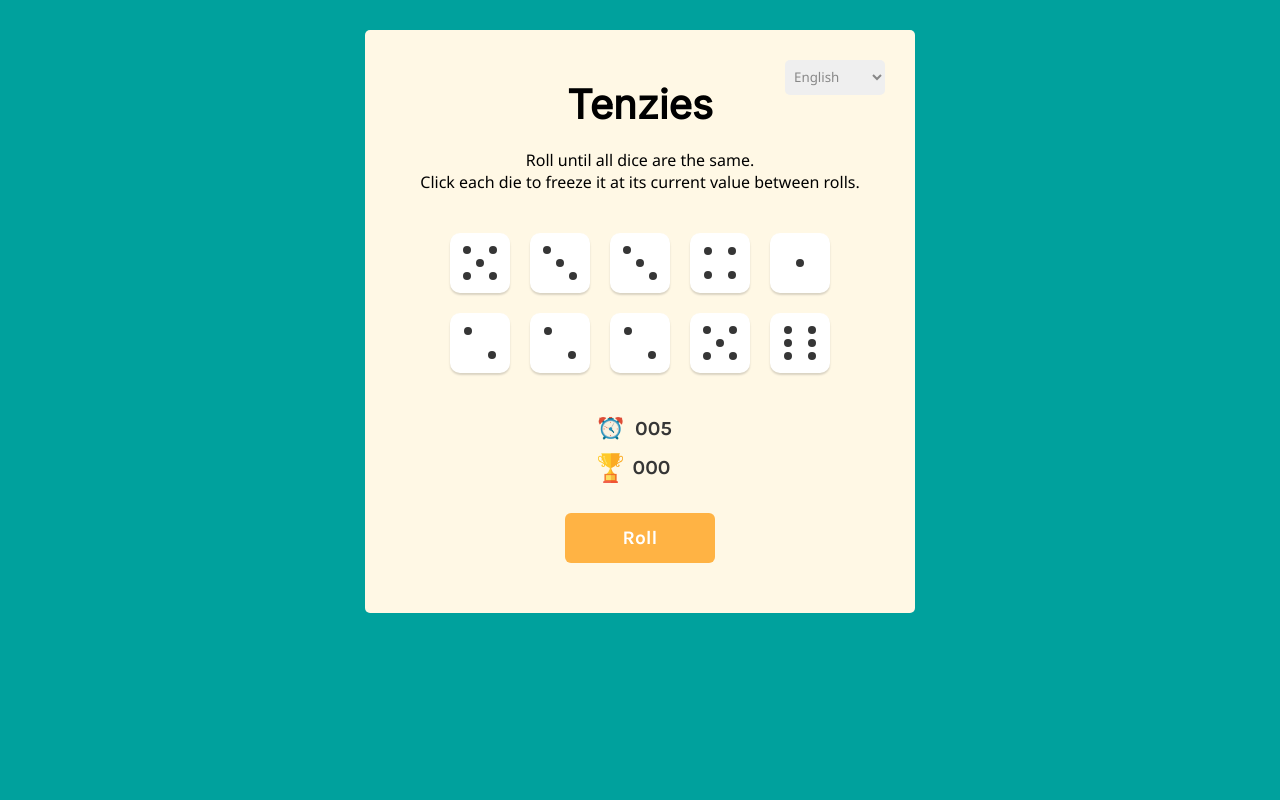
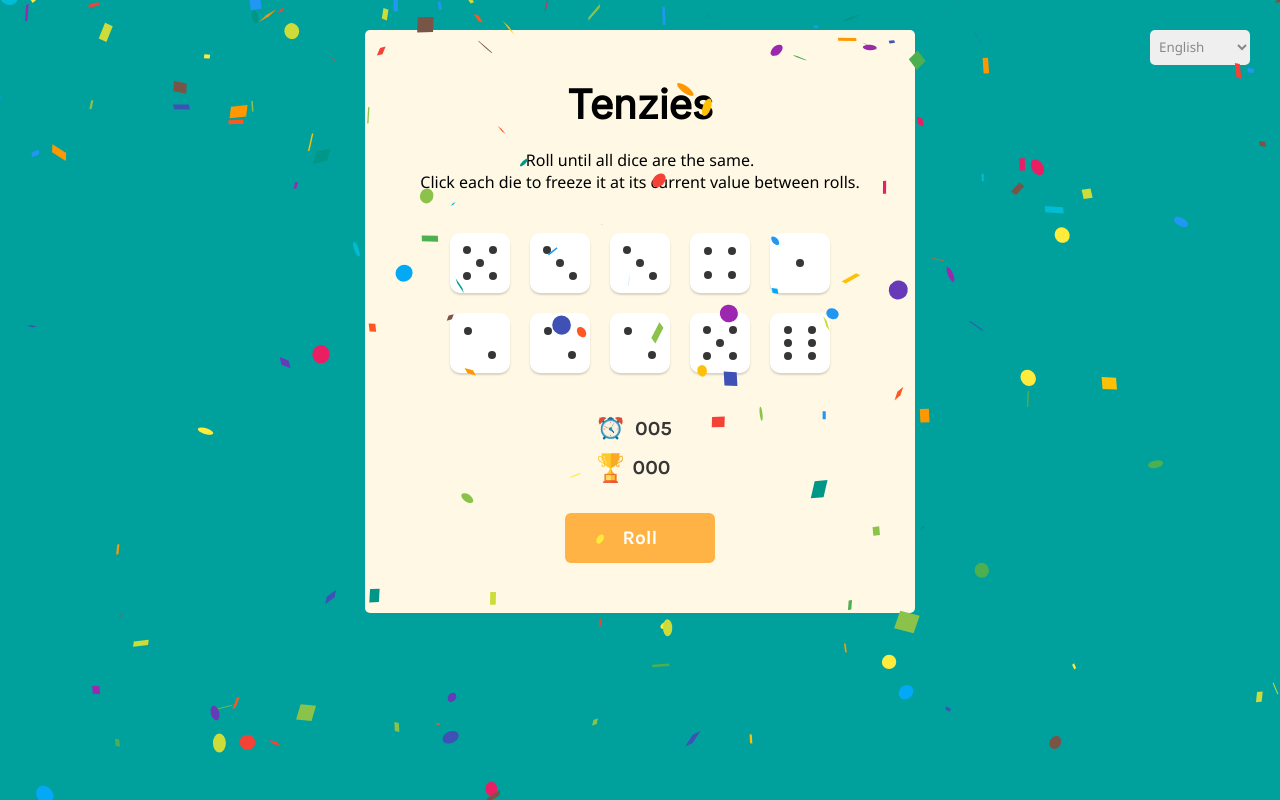
Before and after one commit to jinyeong-jung/tenzies, a React (Create React App) app: page / in a window 1280 px wide. Built offline with nearby package versions, Linux system fonts and the light colour scheme.

Commit message:
bug fixed

```diff
--- a/package.json
+++ b/package.json
@@ -12,6 +12,7 @@
     "react-confetti": "^6.1.0",
     "react-dom": "^18.2.0",
     "react-scripts": "5.0.1",
+    "react-use": "^17.4.0",
     "web-vitals": "^2.1.4"
   },
   "scripts": {
--- a/src/App.css
+++ b/src/App.css
@@ -8,11 +8,10 @@ main {
   flex-direction: column;
   justify-content: space-around;
   align-items: center;
-  position: relative;
 }
 
 main > select {
-  position: absolute;
+  position: fixed;
   top: 30px;
   right: 30px;
   width: 100px;
--- a/src/App.js
+++ b/src/App.js
@@ -5,9 +5,11 @@ import './App.css';
 import Die from './components/Die';
 import timerSrc from './images/timer.png';
 import recordSrc from './images/record.png';
+import { useWindowSize } from 'react-use';
 
 function App() {
   const STORAGE_KEY = 'record';
+  const { width, height } = useWindowSize();
 
   const [dice, setDice] = useState(allNewDice());
   const [tenzies, setTenzies] = useState(false);
@@ -111,11 +113,12 @@ function App() {
 
   return (
     <main>
+      {/* {tenzies && <Confetti />} */}
+      <Confetti width={width} height={height} />
       <select onClick={changeLanguage} name='language'>
         <option value='english'>English</option>
         <option value='korean'>한국어</option>
       </select>
-      {tenzies && <Confetti />}
       <h1 className='title'>Tenzies</h1>
       <p className='instructions'>
         {language === 'english'
```
Also changed, not shown: 1 other file (tests, documents, lock files or other folders).
